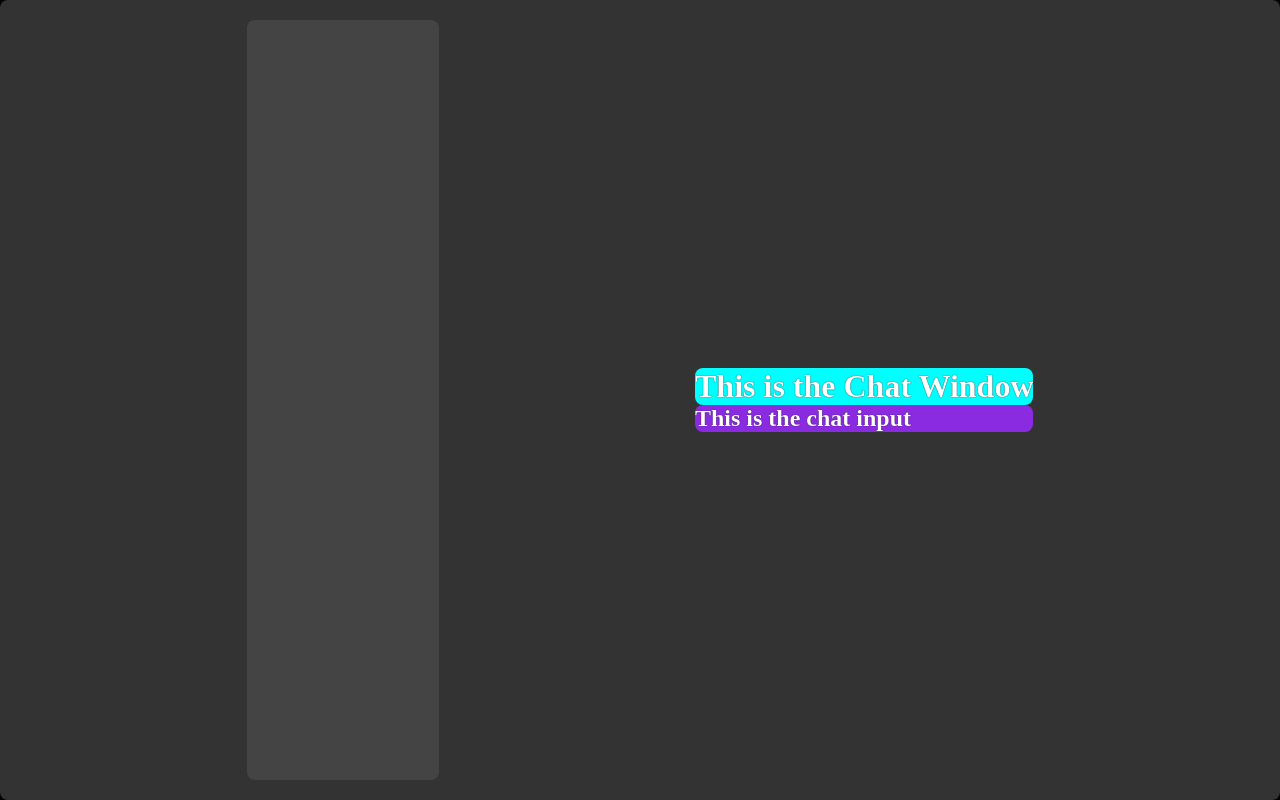
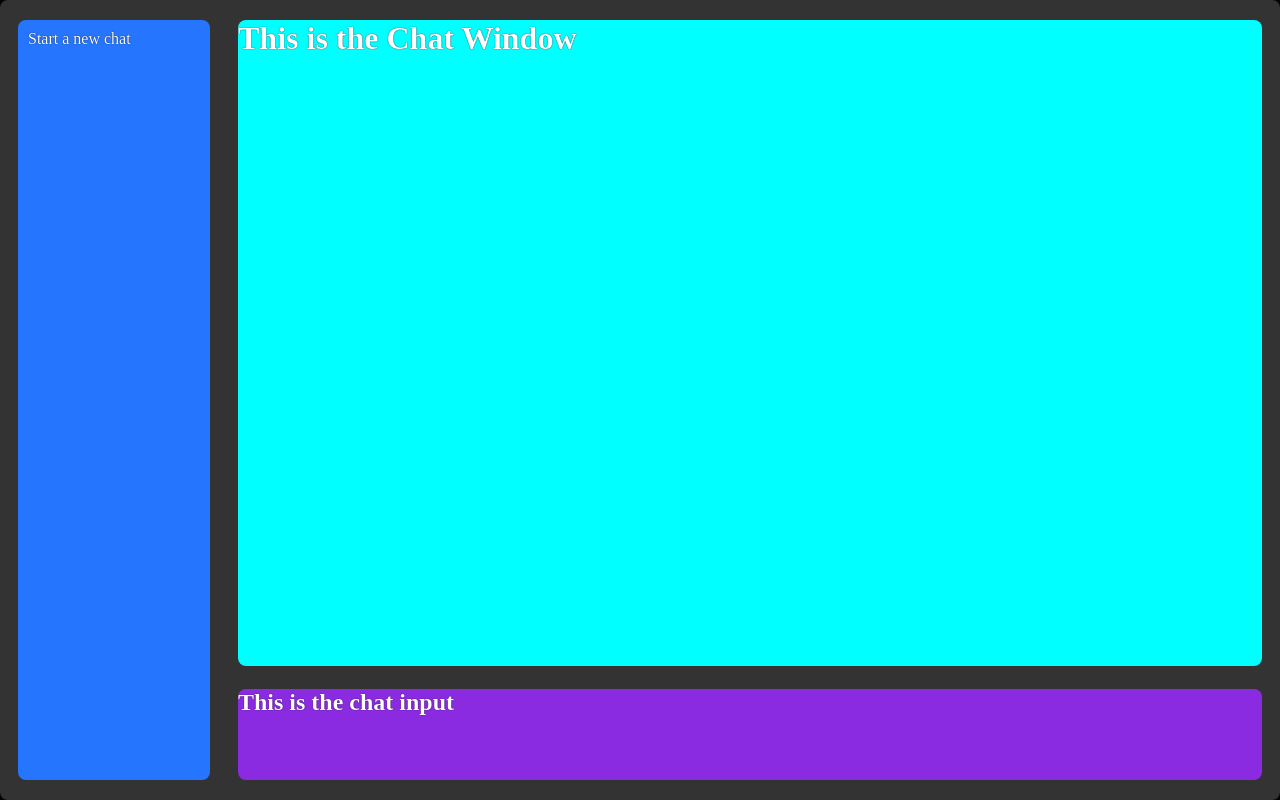
Before and after one commit to zingzongy/vue-tauri-chatbot, a Vue app: page / in a window 1280 px wide. Built offline with nearby package versions, Linux system fonts and the light colour scheme.

Commit message:
adding components

```diff
--- a/src/App.vue
+++ b/src/App.vue
@@ -6,7 +6,7 @@
 <template>
   <div class="app-root">
     <div class="chat-sidebar">
-
+      <p>Start a new chat</p>
     </div>
     <div class="chat-container">
       <div class="chat-window">
--- a/src/styles/global.css
+++ b/src/styles/global.css
@@ -35,16 +35,18 @@ html, body, #app {
 }
 
 .chat-container {
+    height: 95%;
+    width: 80%;
     display: flex;
     flex-direction: column;
-    justify-content: space-evenly;
+    justify-content: space-between;
     overflow: hidden;
 }
 
 .chat-sidebar {
     width: 15%;
     height: 95%;
-    background-color: #444;
+    background-color: #2575ff;
     border-radius: 8px;
     margin-right: 10px;
     padding: 10px;
@@ -57,13 +59,15 @@ html, body, #app {
     background-color: aqua;
     border-radius: 8px;
     margin: 0%;
+    overflow-y: auto; /* Allows scrolling if content overflows */
 }
 
 .chat-input {
-    height: 10%;
+    height: 12%;
     width: 100%;
     border-radius: 8px;
     background-color: blueviolet;
+    overflow-y: auto; /* Allows scrolling if content overflows */
 }
 
 body {
```
